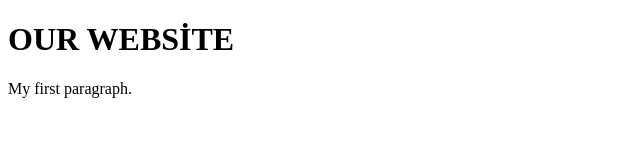
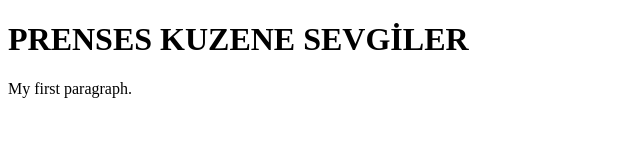
Before and after one commit to Tugbaaa38/Tugbaaa38.github.io, a plain HTML site: page index.html in a window 1280 px wide. Shown: the whole page, without its empty margins (0-640 px from the left). Drawn offline with Linux system fonts and the light colour scheme.

Commit message:
Update index.html

```diff
--- a/index.html
+++ b/index.html
@@ -7,7 +7,7 @@
 
 <body>
 
-<h1>OUR WEBSİTE</h1>
+<h1>PRENSES KUZENE SEVGİLER</h1>
 <p>My first paragraph.</p>
 
 </body>
```
